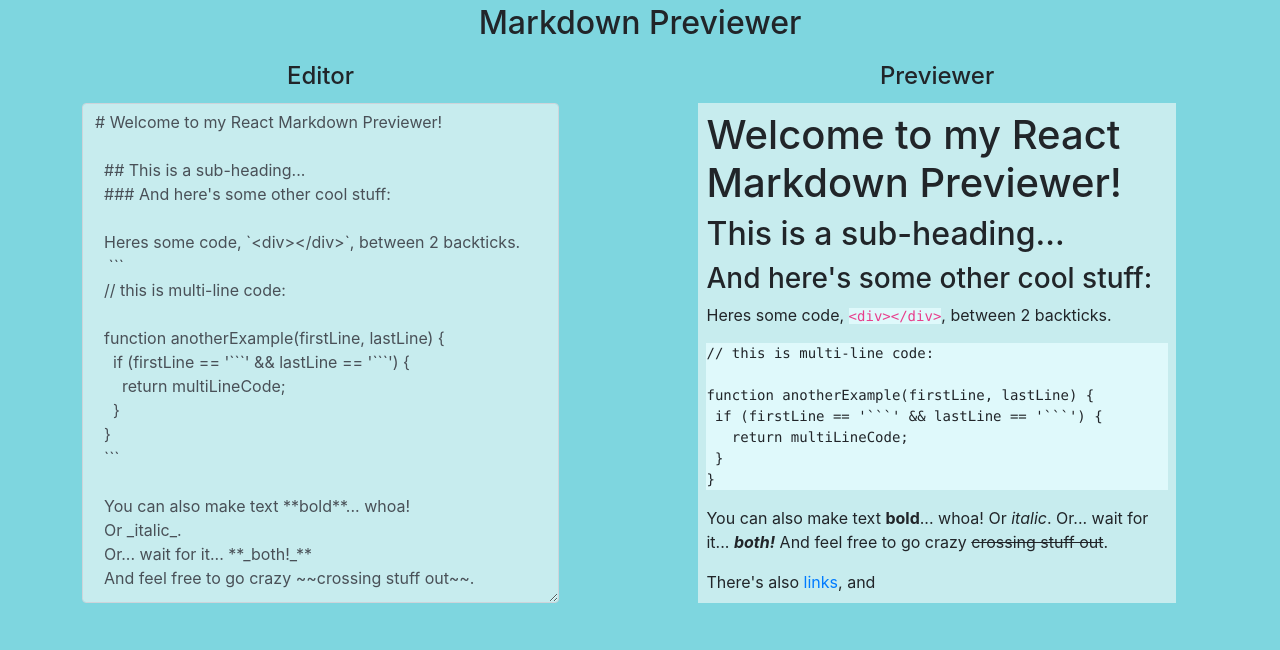
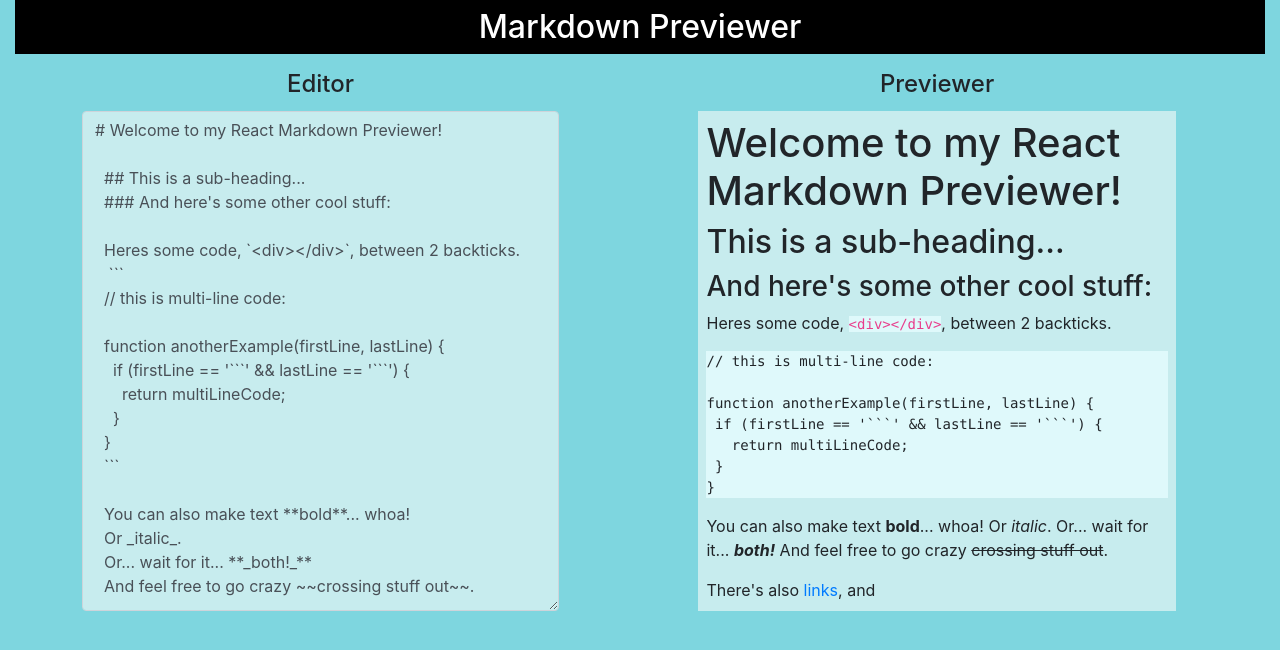
Before and after one commit to veerreshr/Markdown-Previewer, a React (Create React App) app: page / in a window 1280 px wide. Shown: the top 650 px of the page. Built offline with nearby package versions, Linux system fonts and the light colour scheme.

Commit message:
added style for heading

```diff
--- a/src/App.css
+++ b/src/App.css
@@ -23,3 +23,7 @@
   border-left: 5px solid #535c68;
   padding-left: 5px;
 }
+.container-fluid > h2 {
+  background-color: black;
+  color: white;
+}
--- a/src/App.js
+++ b/src/App.js
@@ -9,7 +9,7 @@
   return (
     <MarkdownProvider>
       <div className="container-fluid  ">
-        <h2 className="text-center p-1">Markdown Previewer</h2>
+        <h2 className="text-center p-2">Markdown Previewer</h2>
         <div className="row mt-2 ml-md-5">
           <Markdown />
           <div className="col-md-1"></div>
```
